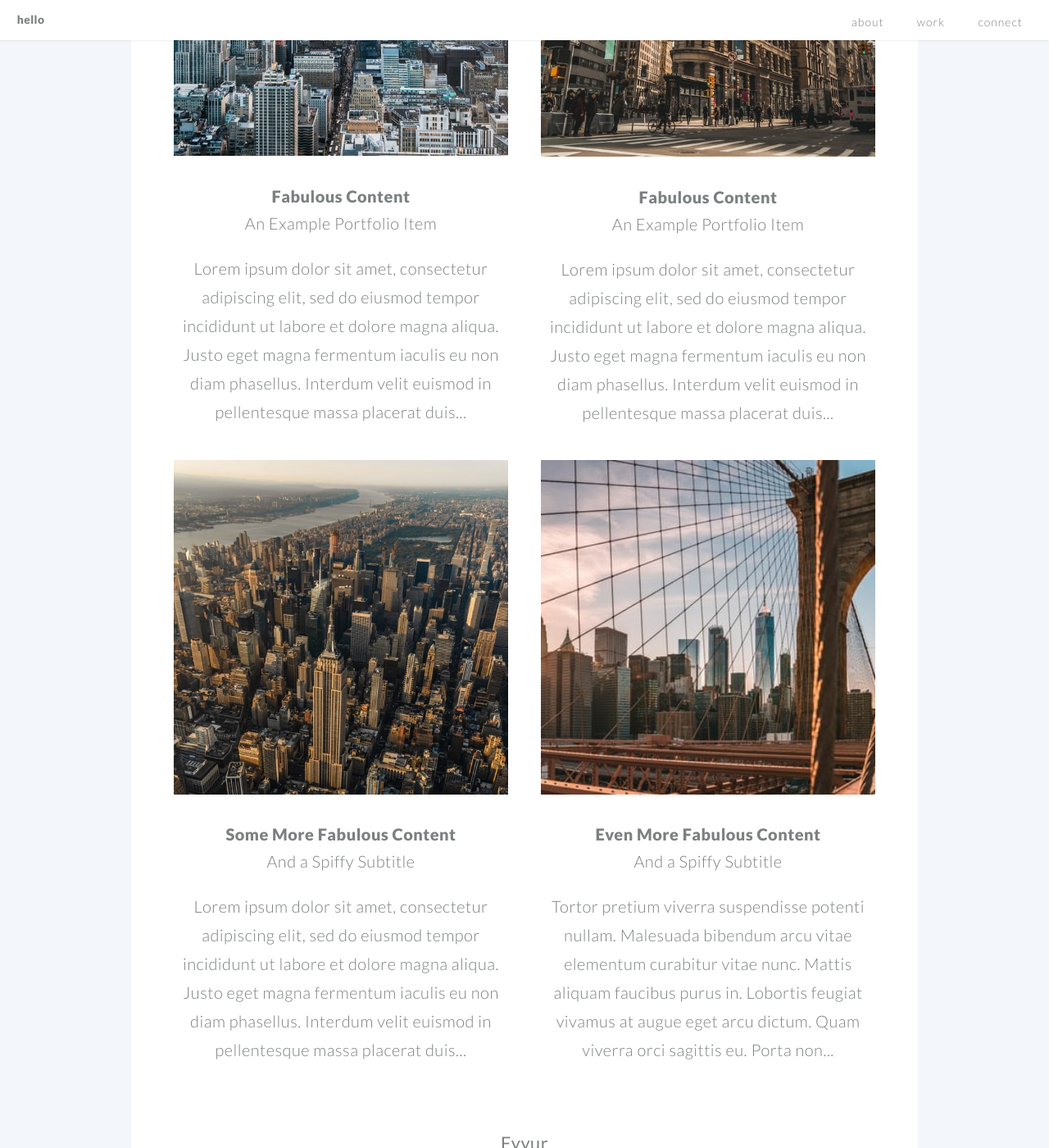
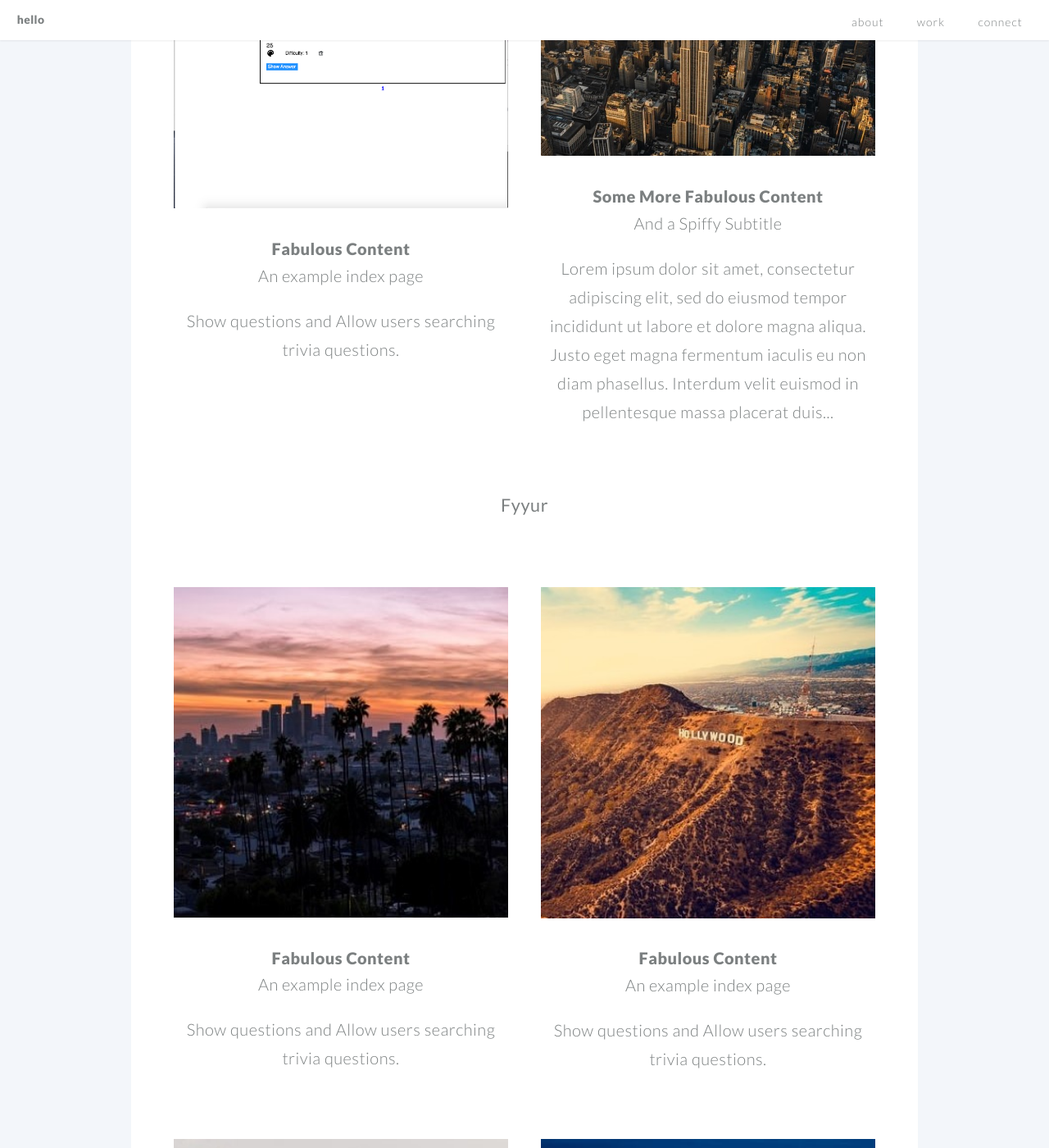
Before and after one commit to fanchenjie/fanchenjie.github.io, a Jekyll site: the page built from index.md, in a window 1280 px wide and 1400 px high, scrolled down 2020 px. Shown: the whole window at 82% size. Built offline with Jekyll 4.4.1, drawn with Linux system fonts in a browser that asks for light colours; some of the changed text lies outside the part shown.

Commit message:
updated trivia picturen 1

```diff
--- a/_includes/example.html
+++ b/_includes/example.html
@@ -1,3 +1,3 @@
 <h1><a href="#">Fabulous Content</a></h1>
-<h2>An Example Portfolio Item<h2>
-<p>Lorem ipsum dolor sit amet, consectetur adipiscing elit, sed do eiusmod tempor incididunt ut labore et dolore magna aliqua. Justo eget magna fermentum iaculis eu non diam phasellus. Interdum velit euismod in pellentesque massa placerat duis...</p>
+<h2>An example index page<h2>
+<p>Show questions and Allow users searching trivia questions.</p>
```
Also changed, not shown: _data/work.yml (+2 -5 lines), images/TRIVIA1.png (added), 1 other file.
